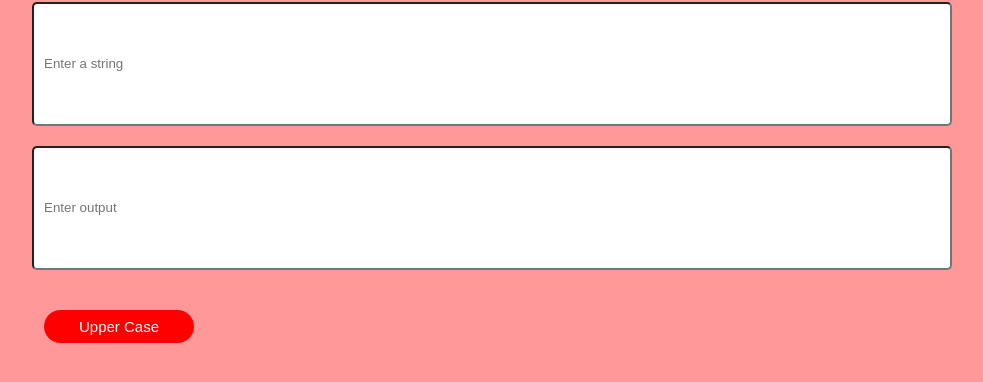
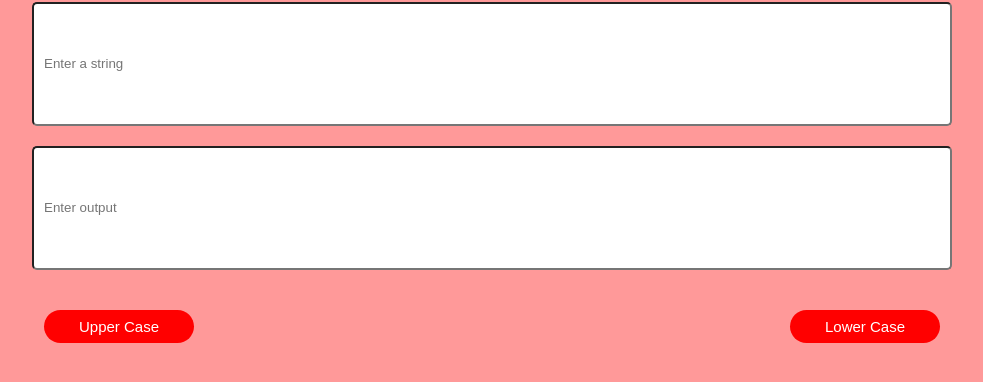
Before and after one commit to rutubondre/operation-string, a plain HTML site: page index.html in a window 1280 px wide. Shown: the part 78-460 px from the top of the page, without its empty margins (148-1131 px from the left). Drawn offline with Linux system fonts and the light colour scheme.

Commit message:
button lower case added

```diff
--- a/index.html
+++ b/index.html
@@ -69,6 +69,9 @@
     <div class="container ">
         <button type="button " class="btn " onclick="handleUpperCase() ">
             Upper Case</button>
+        <button type="button " class="btn " onclick="handleLowerCase() ">
+                Lower Case</button>
+
 </body>
 
 </html>
```
